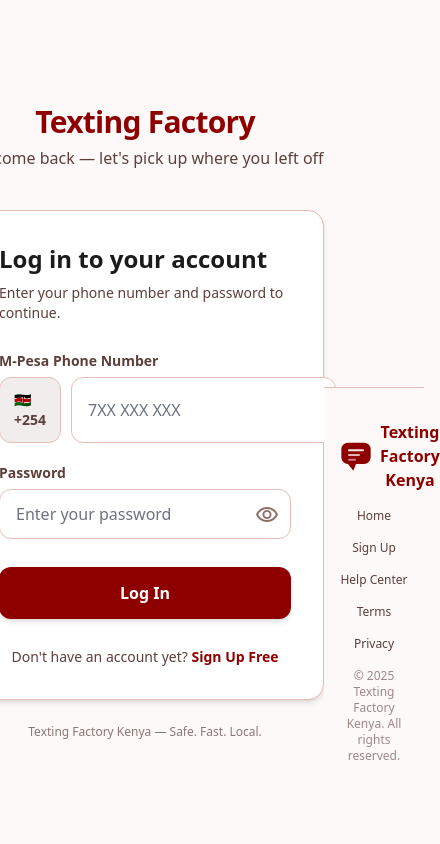
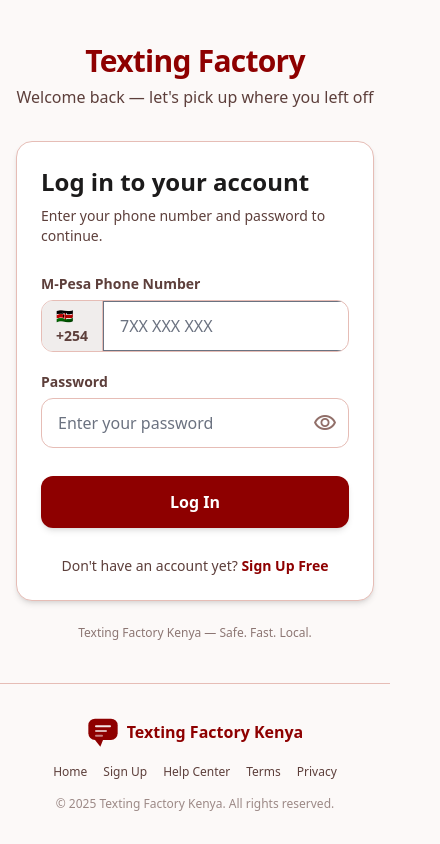
Before and after one commit to n29965745-max/texting-factory, a website: page login.html in a window 390 px wide. Shown: the whole page, 440 px wide, since content can reach past the window. Drawn offline with nearby package versions, Linux system fonts and the light colour scheme.

Commit message:
Fix signup and login mobile layout - proper flex column, footer positioning, phone alignment

```diff
--- a/login.html
+++ b/login.html
@@ -48,17 +48,18 @@
   }
 </script>
 </head>
-<body class="bg-background text-on-surface font-sans flex items-center justify-center min-h-screen px-4 py-12">
+<body class="bg-background text-on-surface font-sans min-h-screen flex flex-col">
 
+  <div class="flex-1 flex items-center justify-center px-4 py-8">
     <div class="w-full max-w-md">
       <!-- Logo & Heading -->
-    <div class="text-center mb-10">
+      <div class="text-center mb-8">
         <h1 class="text-3xl font-extrabold text-primary tracking-tight">Texting Factory</h1>
         <p class="text-on-surface-variant mt-1.5">Welcome back — let's pick up where you left off</p>
       </div>
 
       <!-- Card -->
-    <div class="card bg-surface-container-lowest rounded-2xl shadow-md border border-outline-variant p-8 sm:p-10">
+      <div class="card bg-surface-container-lowest rounded-2xl shadow-md border border-outline-variant p-6 sm:p-8">
       <h2 class="text-2xl font-bold text-on-surface mb-2">Log in to your account</h2>
       <p class="text-on-surface-variant text-sm mb-7">Enter your phone number and password to continue.</p>
 
@@ -66,10 +67,10 @@
         <!-- Phone Number -->
         <div class="mb-5">
           <label class="block text-sm font-semibold text-on-surface-variant mb-1.5" for="phone">M-Pesa Phone Number</label>
-          <div class="flex gap-2.5">
-            <span class="flex items-center px-3.5 py-3 bg-surface-container rounded-xl border border-outline-variant text-on-surface-variant font-semibold text-sm select-none">🇰🇪 +254</span>
+          <div class="flex items-stretch border border-outline-variant rounded-xl bg-white focus-within:ring-2 focus-within:ring-primary focus-within:border-primary overflow-hidden transition-all">
+            <span class="flex items-center px-3.5 bg-surface-container text-on-surface-variant font-semibold text-sm select-none border-r border-outline-variant">🇰🇪 +254</span>
             <input id="phone" type="tel" placeholder="7XX XXX XXX" maxlength="9"
-              class="input-field flex-1 px-4 py-3 rounded-xl border border-outline-variant bg-white focus:ring-2 focus:ring-primary focus:border-primary outline-none"/>
+              class="input-field flex-1 px-4 py-3 bg-transparent outline-none"/>
           </div>
           <p class="text-error text-xs mt-1.5 hidden error-msg" id="phone-error">
             <span class="material-symbols-outlined text-sm align-middle mr-0.5">error</span>
@@ -113,6 +114,7 @@
     </div>
 
     <p class="text-center text-on-surface-variant text-xs mt-6 opacity-70">Texting Factory Kenya — Safe. Fast. Local.</p>
+    </div>
   </div>
 
   <!-- Footer -->
```
Also changed, not shown: signup.html (+5 -3 lines). Lines whose indentation alone changed are shown as unchanged.
